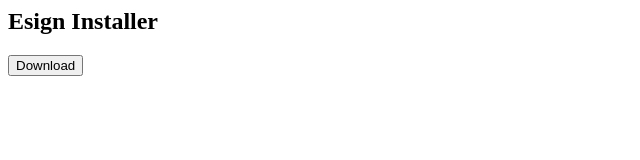
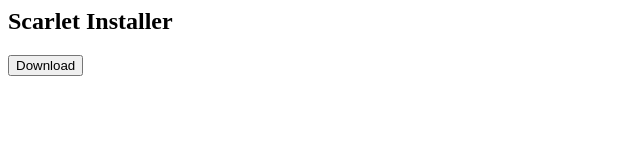
Before and after one commit to LemonSon1/Kistaller, a plain HTML site: page index.html in a window 1280 px wide. Shown: the full height of the page, 0-640 px from the left. Drawn offline with Linux system fonts and the light colour scheme.

Commit message:
Update index.html

```diff
--- a/index.html
+++ b/index.html
@@ -7,7 +7,7 @@ window.location.href = "itms-services://?action=download-manifest&url=https://ra
 </script>
 </head>
 <body>
-<h2>Esign Installer </h2>
+<h2>Scarlet Installer </h2>
 <button onclick="myFunction()">Download</button>
 </body>
 </html>
```
